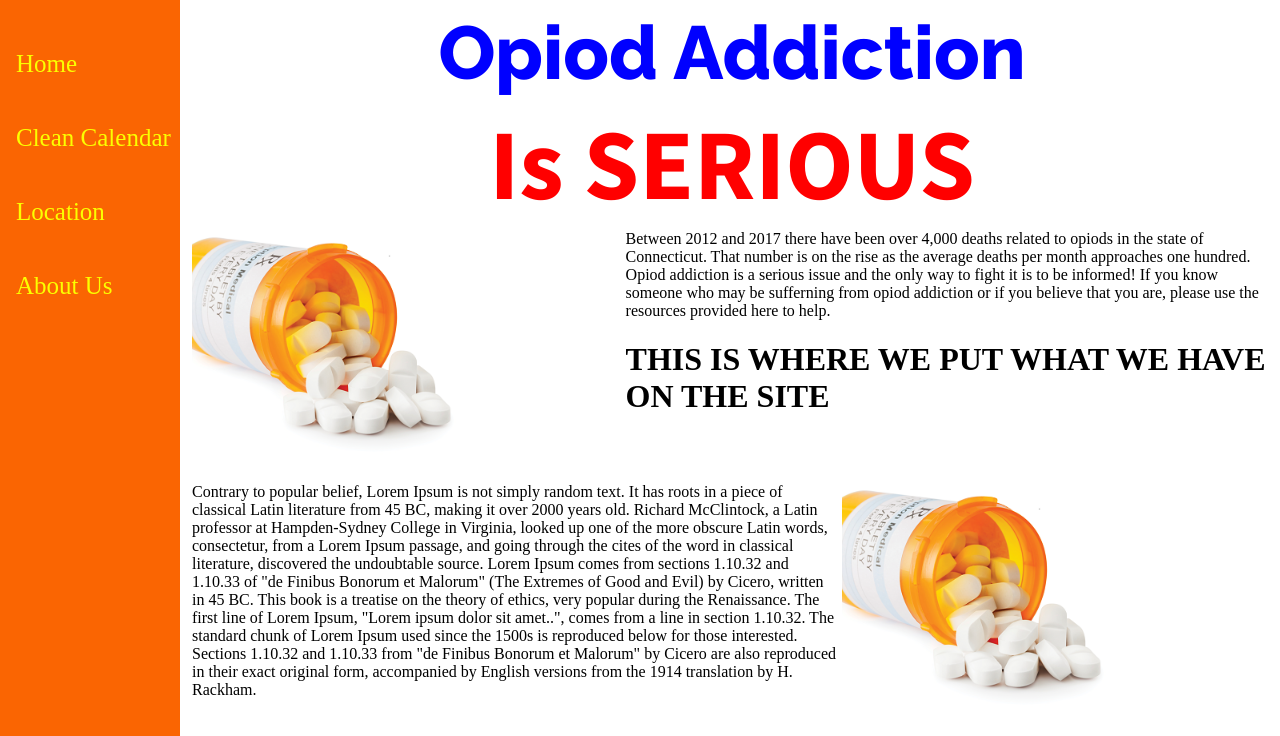
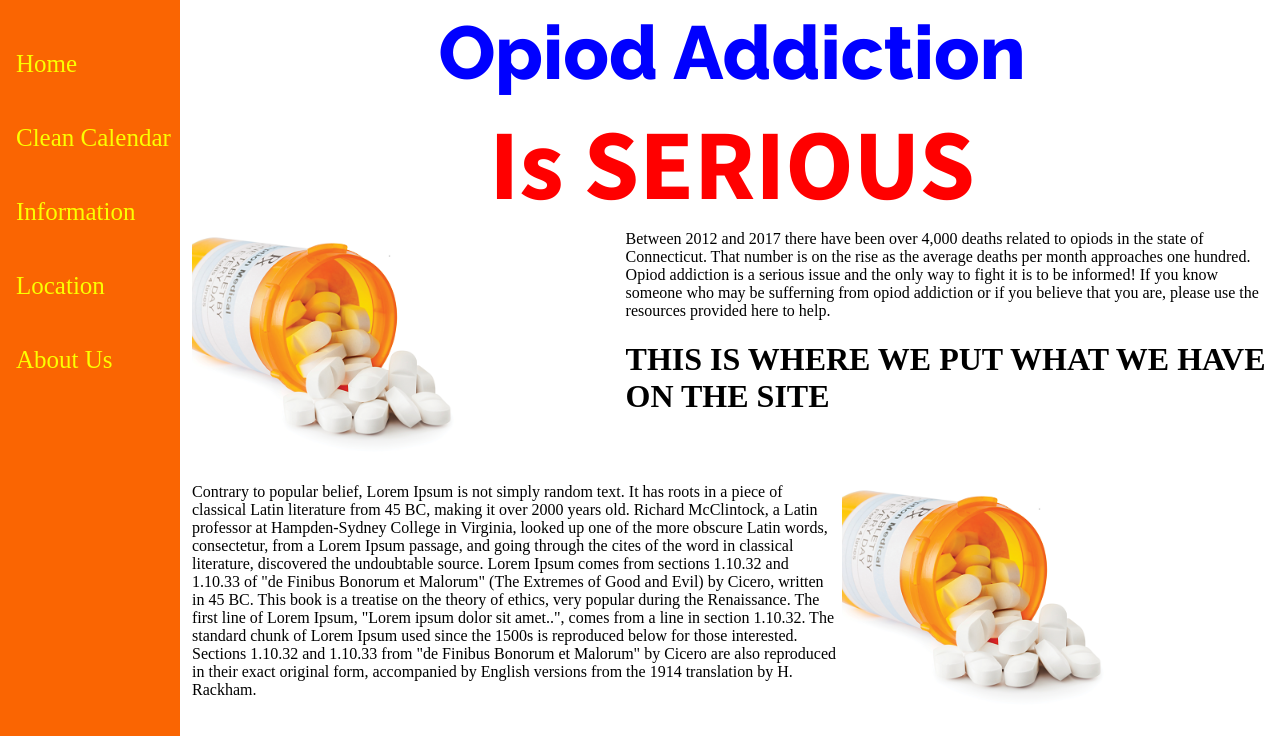
Before and after one commit to paulpasq/Opiod-Web-Based-Application, a plain HTML site: page index.html in a window 1280 px wide. Shown: the top 736 px of the page. Drawn offline with Linux system fonts and the light colour scheme.

Commit message:
Update index.html

```diff
--- a/index.html
+++ b/index.html
@@ -62,6 +62,7 @@
             <div class="nav">
                 <a href="index.html">Home</a>
                 <a href="countdownV2.html">Clean Calendar</a>
+                <a href="info.html">Information</a>
                 <a href="#">Location</a>
                 <a href="aboutUs.html">About Us</a>
             </div>
@@ -71,6 +72,7 @@
                 <div id="myDropdown" class="dropdown-content">
                     <a href="index.html">Home</a>
                     <a href="countdownV2.html">Clean Calendar</a>
+                    <a href="info.html">Information</a>
                     <a href = "#">Location</a>
                     <a href="aboutUs.html">About Us</a>
                 </div>
```
